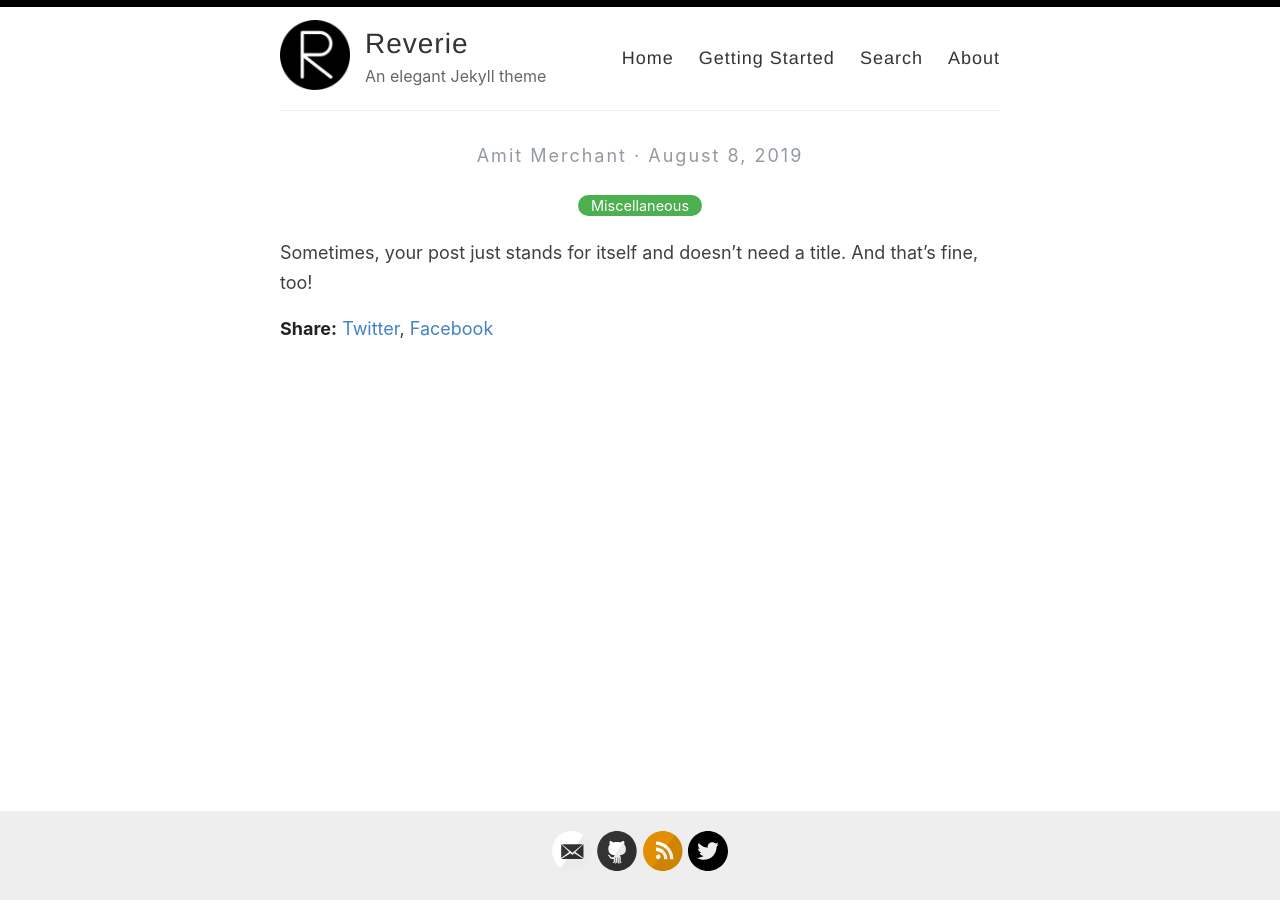
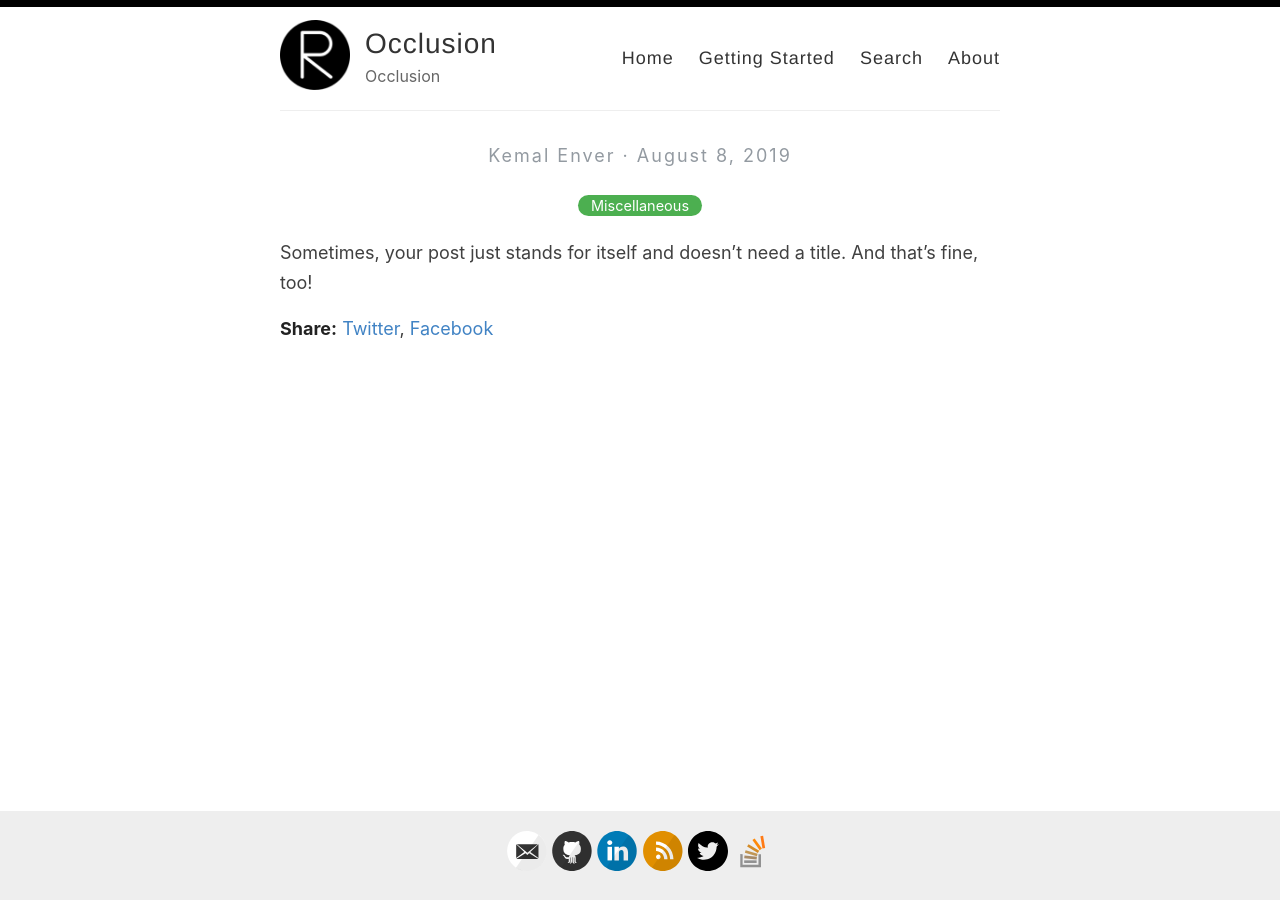
Before and after one commit to kemalenver/occlusion, a Jekyll site: the page built from _posts/2019-08-08-no-title-posts.md, in a window 1280 px wide. Built offline with Jekyll 4.4.1, drawn with Linux system fonts in a browser that asks for light colours.

Commit message:
Update _config.yml

```diff
--- a/_config.yml
+++ b/_config.yml
@@ -3,13 +3,13 @@
 #
 
 # Name of your site (displayed in the header)
-name: Reverie
+name: Occlusion
 
 # Name of the author
-author: Amit Merchant
+author: Kemal Enver
 
 # Short bio or description (displayed in the header)
-description: An elegant Jekyll theme
+description: Occlusion
 
 # URL of your avatar or profile pic (you could use your GitHub profile pic)
 avatar: /images/reverie.png
@@ -21,16 +21,16 @@ avatar: /images/reverie.png
 # Includes an icon in the footer for each username you enter
 footer-links:
   dribbble:
-  email: amit.d.merchant@gmail.com
+  email: kemalenver@gmail.com
   facebook:
   flickr:
-  github: amitmerchant1990/reverie
+  github: kemalenver
   instagram:
-  linkedin:
+  linkedin: kemalenver
   pinterest:
   rss: rss
-  twitter: amit_merchant
-  stackoverflow:
+  twitter: kemalenver
+  stackoverflow: kemalenver
   youtube: # channel/<your_long_string> or user/<user-name>
   googleplus: # anything in your profile username that comes after plus.google.com/
   playconsole:
@@ -41,18 +41,18 @@ footer-links:
 disqus:
 
 # Enter your Google Analytics web tracking code (e.g. UA-2110908-2) to activate tracking
-google_analytics: UA-43339302-11
+google_analytics:
 
 # Your website URL (e.g. http://amitmerchant1990.github.io or http://www.amitmerchant.com)
 # Used for Sitemap.xml and your RSS feed
-url: http://www.amitmerchant.com/reverie
-enforce_ssl: https://www.amitmerchant.com/reverie
+url: http://www.occlusion.com
+enforce_ssl: http://www.occlusion.com
 
 # If you're hosting your site at a Project repository on GitHub pages
 # (http://yourusername.github.io/repository-name)
 # and NOT your User repository (http://yourusername.github.io)
 # then add in the baseurl here, like this: "/repository-name"
-baseurl: "/reverie"
+baseurl: "/occlusion"
 
 #
 # !! You don't need to change any of the configuration flags below !!
```
